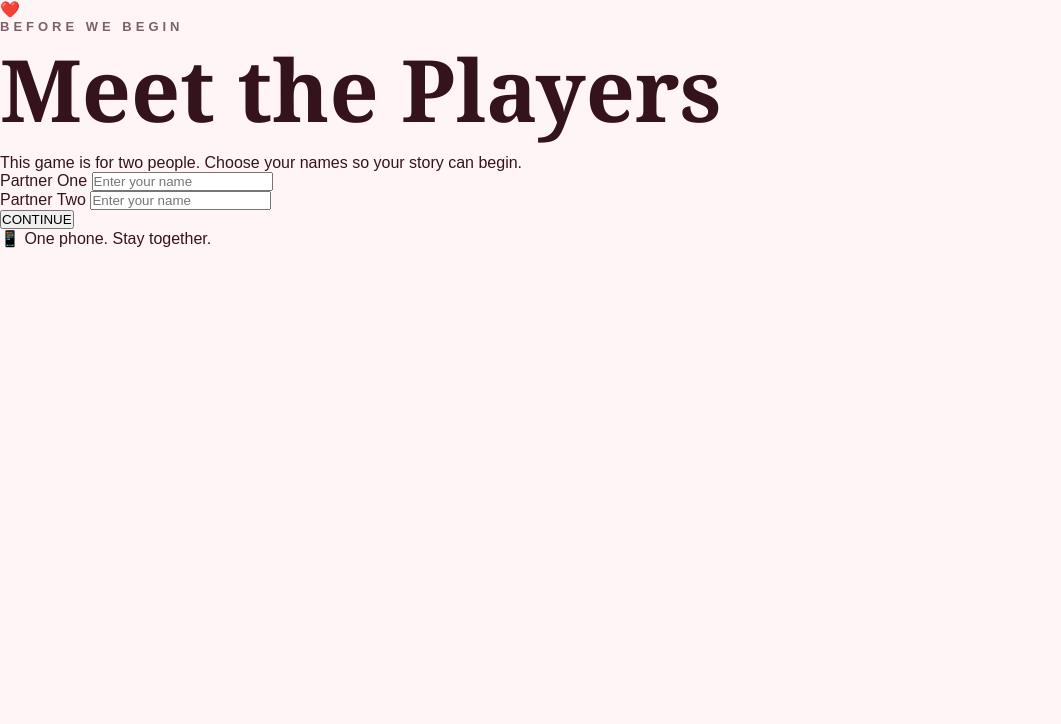
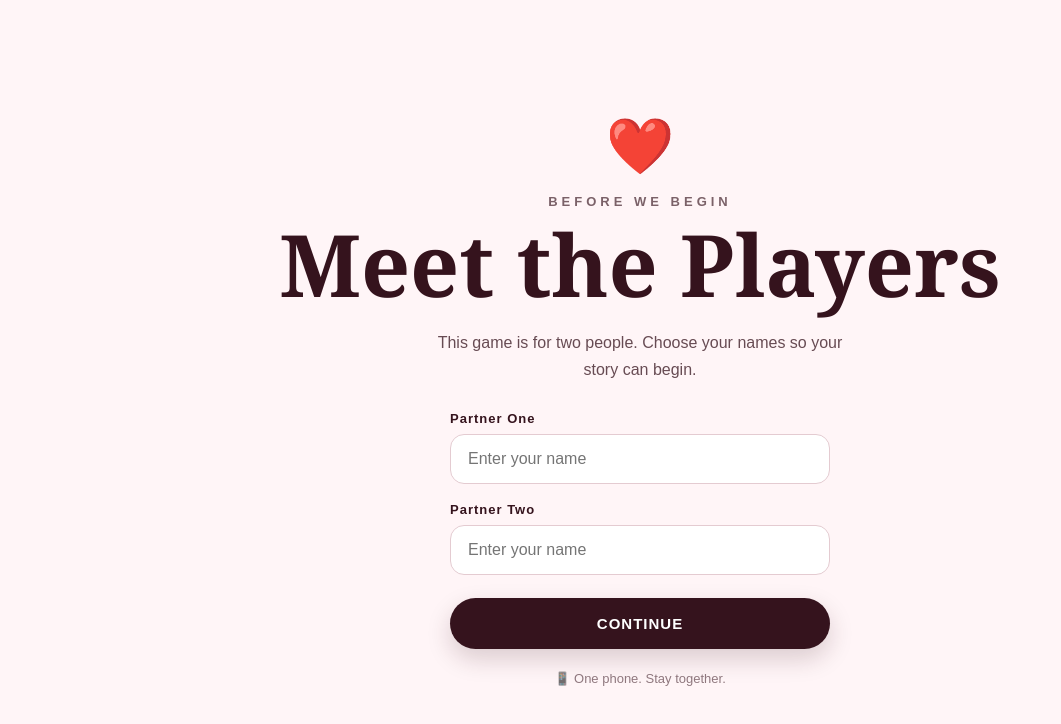
Before and after one commit to abeflorenceakinniyi-a11y/Remember-us, a plain HTML site: page index.html in a window 1280 px wide. Both pictures are taken after a click on the button "START OUR STORY". Shown: the whole page, without its empty margins (0-1061 px from the left). Drawn offline with Linux system fonts and the light colour scheme.

Commit message:
Update style.css

```diff
--- a/style.css
+++ b/style.css
@@ -88,3 +88,85 @@ h1 {
         max-width: 320px;
     }
 }
+/* =========================================
+   PLAYER SETUP SCREEN
+   ========================================= */
+
+.setup-screen {
+    min-height: 100vh;
+    display: flex;
+    flex-direction: column;
+    justify-content: center;
+    align-items: center;
+    text-align: center;
+    padding: 30px 20px;
+}
+
+.setup-heart {
+    font-size: 55px;
+    margin-bottom: 15px;
+}
+
+.setup-text {
+    max-width: 420px;
+    font-size: 16px;
+    line-height: 1.7;
+    opacity: 0.75;
+    margin-bottom: 28px;
+}
+
+.player-box {
+    width: 100%;
+    max-width: 380px;
+    text-align: left;
+    margin-bottom: 18px;
+}
+
+.player-box label {
+    display: block;
+    font-size: 13px;
+    font-weight: bold;
+    margin-bottom: 8px;
+    letter-spacing: 1px;
+}
+
+.player-box input {
+    width: 100%;
+    padding: 15px 17px;
+    border: 1px solid #e4cbd1;
+    border-radius: 14px;
+    background: white;
+    color: #35131d;
+    font-size: 16px;
+    outline: none;
+}
+
+.player-box input:focus {
+    border-color: #35131d;
+}
+
+#continueButton {
+    width: 100%;
+    max-width: 380px;
+    border: none;
+    border-radius: 50px;
+    padding: 17px 30px;
+    margin-top: 5px;
+    font-size: 15px;
+    font-weight: bold;
+    letter-spacing: 1px;
+    cursor: pointer;
+    background: #35131d;
+    color: white;
+    box-shadow: 0 10px 25px rgba(53, 19, 29, 0.18);
+}
+
+#continueButton:active {
+    transform: scale(0.97);
+}
+
+.one-phone {
+    margin-top: 22px;
+    font-size: 13px;
+    opacity: 0.55;
+    }
```
